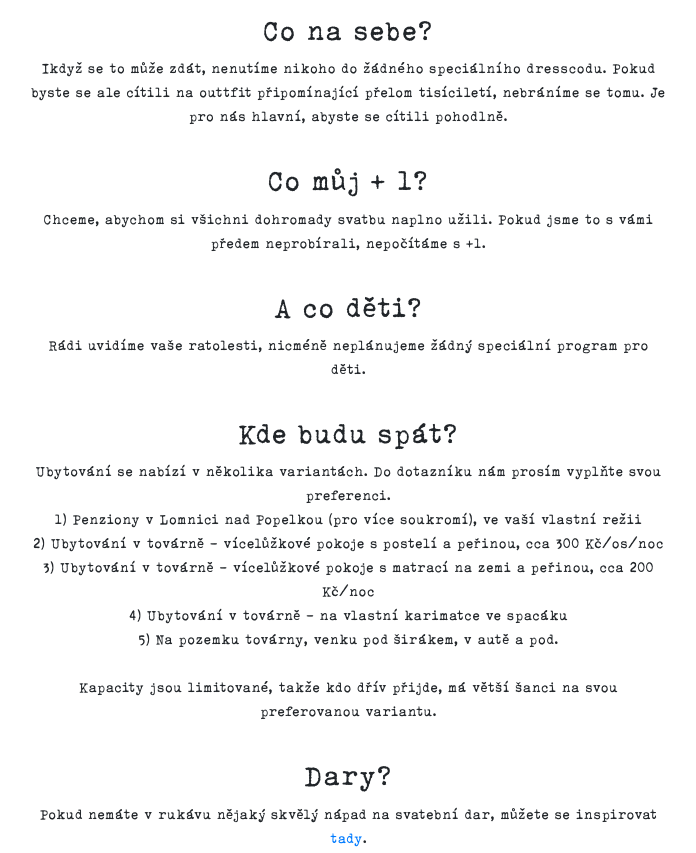
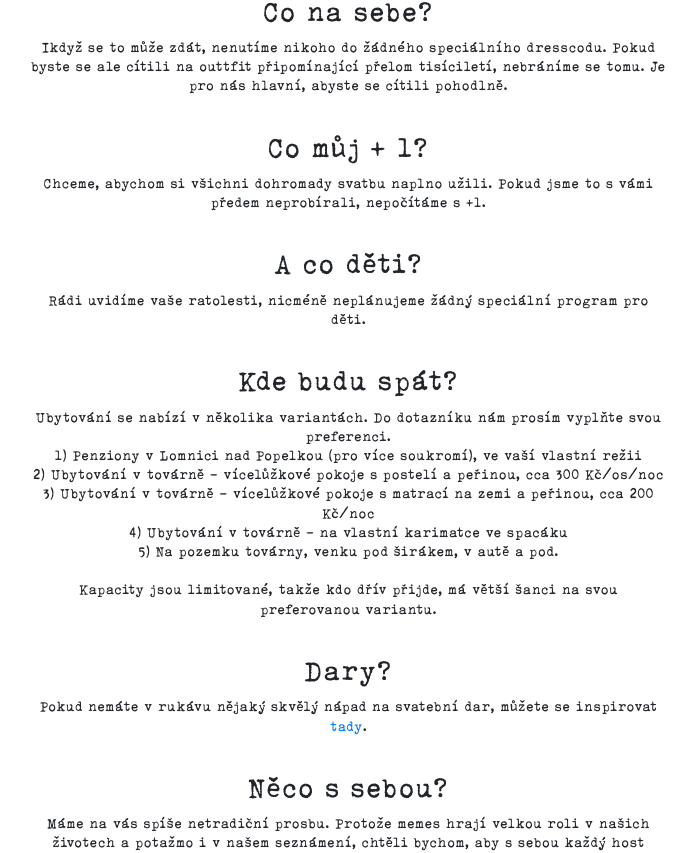
Before and after one commit to jan-siegl/mastna, a React (Create React App) app: page / in a window 1280 px wide. Shown: the part 1133-1986 px from the top of the page, without its empty margins (291-987 px from the left). Built offline with nearby package versions, Linux system fonts and the light colour scheme.

Commit message:
bugfixin

```diff
--- a/src/index.css
+++ b/src/index.css
@@ -51,10 +51,6 @@ table, caption, tbody, tfoot, thead, tr, th, td {
   padding: 0;
   border: 0;
   outline: 0;
-  font-weight: inherit;
-  font-style: inherit;
-  font-size: 100%;
-  font-family: inherit;
   vertical-align: baseline;
 }
 /* remember to define focus styles! */
--- a/src/landing/main.scss
+++ b/src/landing/main.scss
@@ -5,6 +5,8 @@
     font-size: 1.5rem;
     text-align: center;
     padding: 2rem 0;
+    font-weight: 500;
+    line-height: 1.2em;
   }
 }
 
@@ -13,12 +15,29 @@
   margin: 0 auto;
   text-align: center;
 
+  h2 {
+    font-weight: 500;
+    font-size: 2rem;
+    line-height: 1.2em;
+    margin-bottom: .5rem;
+  }
+
   p {
     margin-bottom: 2rem;
+    line-height: 1.2em;
   }
 
   img {
     margin: 1rem auto;
+  }
+
+  a {
+    color: rgb(0, 123, 255);
+
+    &:hover {
+      color: #0056b3;
+      text-decoration: underline;
+    }
   }
 }
 
```
